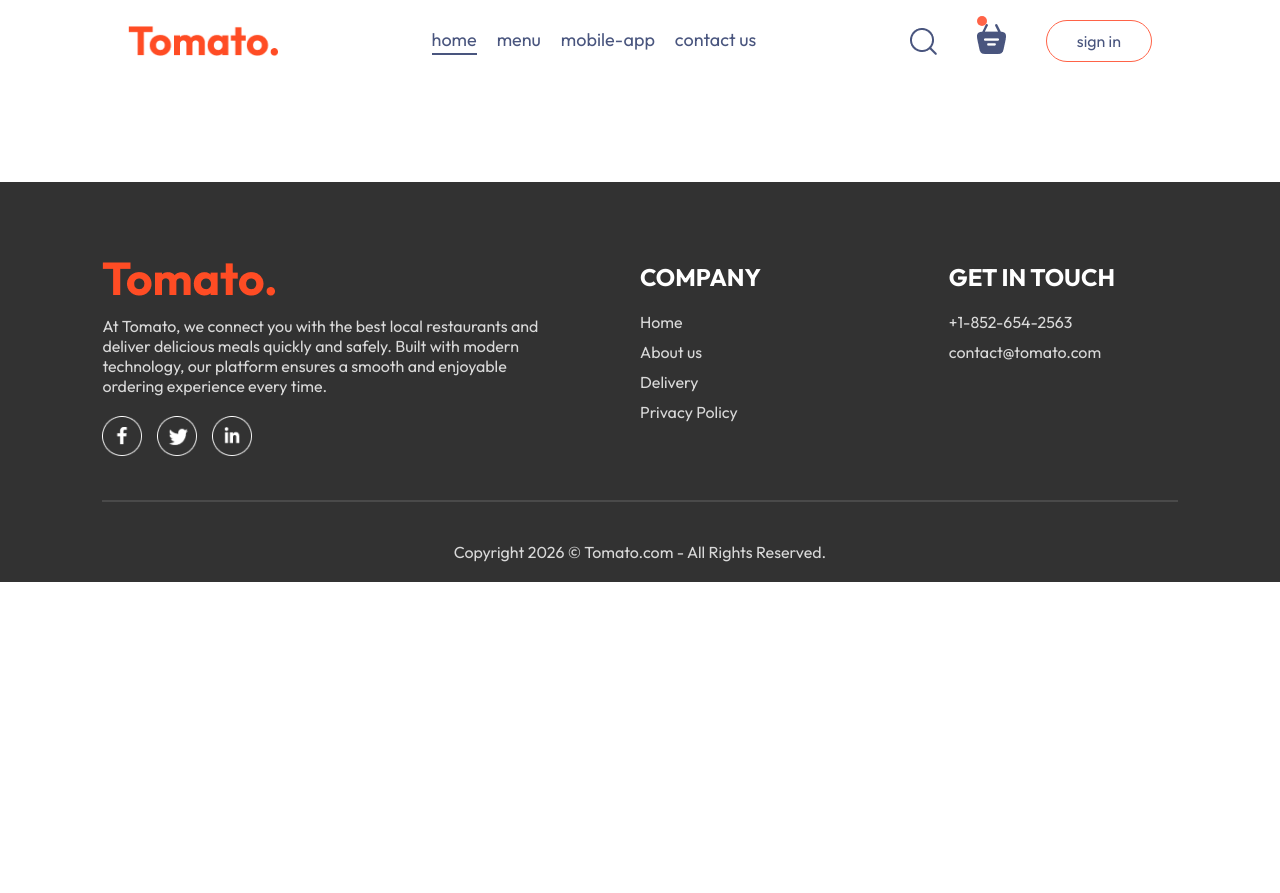
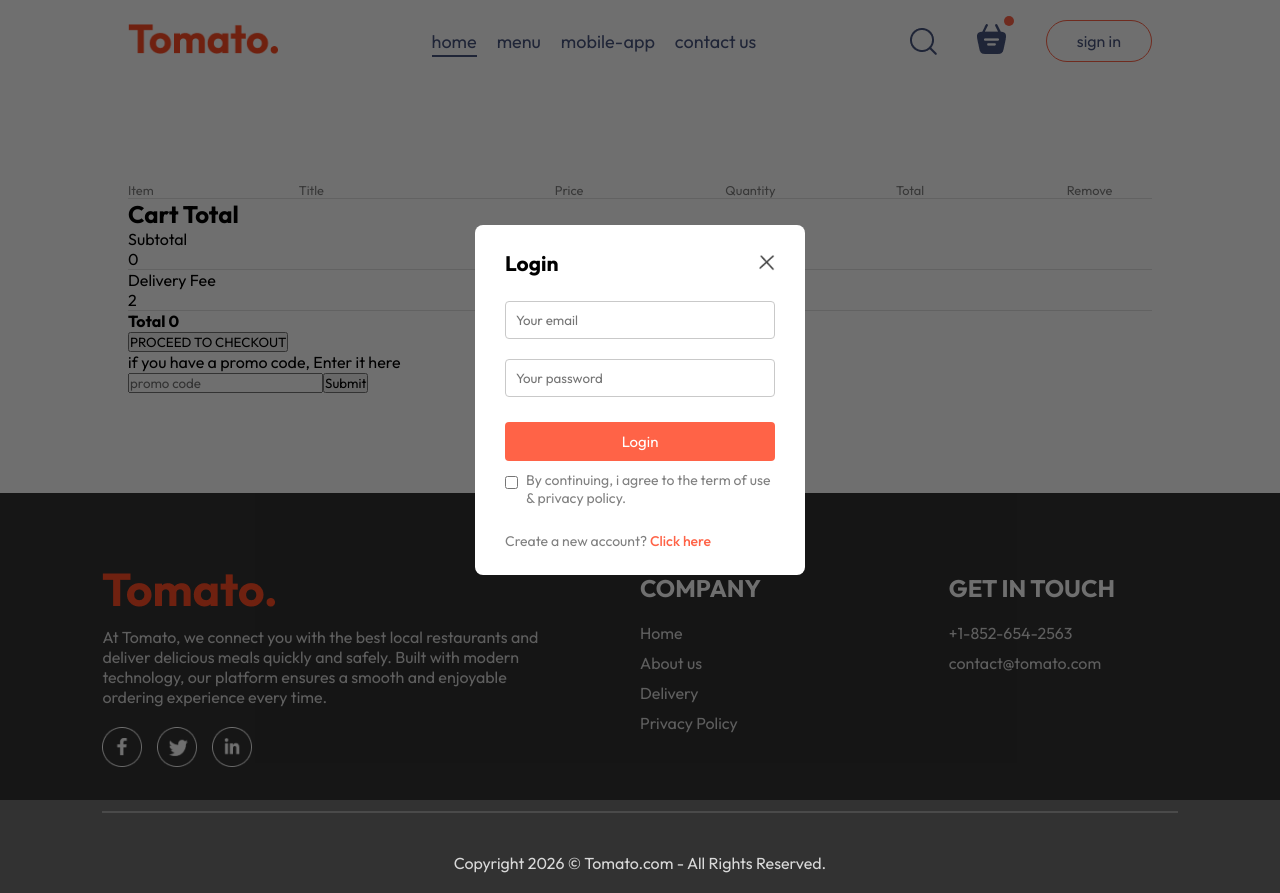
Before and after one commit to yesh299/food-del, a React (Vite) app: page /cart in a window 1280 px wide. Both pictures are taken after a click on the button "sign in". Before the commit the page ends 800 px from the top, so only its background shows below. Built offline with nearby package versions, Linux system fonts and the light colour scheme.

Commit message:
fifth commit

```diff
--- a/src/App.jsx
+++ b/src/App.jsx
@@ -1,16 +1,19 @@
-import React from "react";
+import React, { useState } from "react";
 import Navbar from "./components/Navbar/Navbar";
 import { Route, Routes } from "react-router-dom";
 import Home from "./pages/Home/Home";
 import Cart from "./pages/Cart/Cart";
 import PlaceOrder from "./pages/PlaceOrder/PlaceOrder";
 import Footer from "./components/Footer/Footer";
+import LoginPopup from "./components/LoginPopup/LoginPopup";
 
 const App = () => {
+  const [showLogin,setShowLogin] = useState(false)
   return (
     <>
+    {showLogin?<LoginPopup setShowLogin={setShowLogin} />:<></>}
       <div className="app">
-        <Navbar />
+        <Navbar setShowLogin={setShowLogin} />
         <Routes>
           <Route path="/" element={<Home />} />
           <Route path="/cart" element={<Cart />} />
--- a/src/components/ExploreMenu/ExploreMenu.css
+++ b/src/components/ExploreMenu/ExploreMenu.css
@@ -51,3 +51,9 @@
   border: 4px solid tomato;
   padding: 2px;
 }
+@media (max-width: 1050px) {
+  .explore-menu-text {
+    max-width: 100%;
+    font-size: 14px;
+  }
+}
--- a/src/components/Footer/Footer.css
+++ b/src/components/Footer/Footer.css
@@ -45,3 +45,13 @@
   background-color: #4a4a4a;
   border: none;
 }
+@media (max-width: 750px) {
+  .footer-content {
+    display: flex;
+    flex-direction: column;
+    gap: 35px;
+  }
+  .footer-copyright {
+    text-align: center;
+  }
+}
--- /dev/null
+++ b/src/components/LoginPopup/LoginPopup.css
@@ -0,0 +1,72 @@
+.login-popup {
+  position: fixed;
+  top: 0;
+  left: 0;
+  z-index: 1;
+  width: 100%;
+  height: 100%;
+  background-color: #00000090;
+  display: grid;
+}
+
+.login-popup-container {
+  place-self: center;
+  width: max(23vw, 330px);
+  color: #808080;
+  background-color: white;
+  display: flex;
+  flex-direction: column;
+  gap: 25px;
+  padding: 25px 30px;
+  border-radius: 8px;
+  font-size: 14px;
+  animation: fadeIn 0.5s;
+}
+
+.login-popup-title {
+  display: flex;
+  justify-content: space-between;
+  align-items: center;
+  color: black;
+}
+
+.login-popup-title img {
+  width: 16px;
+  cursor: pointer;
+}
+.login-popup-input {
+  display: flex;
+  flex-direction: column;
+  gap: 20px;
+}
+.login-popup-input input {
+  outline: none;
+  border: 1px solid #c9c9c9;
+  padding: 10px;
+  border-radius: 4px;
+}
+
+.login-popup-container button {
+  border: none;
+  padding: 10px;
+  border-radius: 4px;
+  color: white;
+  background-color: tomato;
+  font-size: 15px;
+  cursor: pointer;
+}
+.login-popup-condition {
+  display: flex;
+  align-items: start;
+  gap: 8px;
+  margin-top: -15px;
+}
+.login-popup-condition input {
+  margin-top: 5px;
+}
+.login-popup p span {
+    color: tomato;
+    cursor: pointer;
+    font-weight: 500;
+
+}
--- /dev/null
+++ b/src/components/LoginPopup/LoginPopup.jsx
@@ -0,0 +1,54 @@
+import React, { useState } from "react";
+import "./LoginPopup.css";
+import { assets } from "../../assets/assets";
+
+const LoginPopup = ({ setShowLogin }) => {
+  const [currentState, setCurrentState] = useState("Login");
+
+  return (
+    <div className="login-popup">
+      <form className="login-popup-container">
+        <div className="login-popup-title">
+          <h2>{currentState}</h2>
+          <img
+            onClick={() => setShowLogin(false)}
+            src={assets.cross_icon}
+            alt=""
+          />
+        </div>
+        <div className="login-popup-input">
+          {currentState === "Login" ? (
+            <></>
+          ) : (
+            <input type="text" placeholder="Your name" required />
+          )}
+
+          <input type="email" placeholder="Your email" required />
+          <input type="password" placeholder="Your password" required />
+        </div>
+        <button>
+          {currentState === "Sign Up" ? "Create account" : "Login"}
+        </button>
+        <div className="login-popup-condition">
+          <input type="checkbox" required />
+          <p>By continuing, i agree to the term of use & privacy policy.</p>
+        </div>
+        {currentState === "Login" ? (
+          <p>
+            Create a new account?{" "}
+            <span onClick={() => setCurrentState("Sign UP")}>
+              Click here
+            </span>{" "}
+          </p>
+        ) : (
+          <p>
+            Already have an account?{" "}
+            <span onClick={() => setCurrentState("Login")}>Login here</span>
+          </p>
+        )}
+      </form>
+    </div>
+  );
+};
+
+export default LoginPopup;
--- a/src/components/Navbar/Header/Header.css
+++ b/src/components/Navbar/Header/Header.css
@@ -42,7 +42,6 @@
   cursor: pointer;
 }
 
-/* ✅ Fixed Media Queries */
 @media (max-width: 1050px) {
   .header-content {
     max-width: 45%;
--- a/src/components/Navbar/Navbar.css
+++ b/src/components/Navbar/Navbar.css
@@ -15,6 +15,17 @@
   gap: 20px;
   color: #49557e;
   font-size: 18px;
+}
+
+.navbar-menu li {
+  list-style: none;
+}
+
+.navbar-menu a,
+.navbar-menu Link {
+  text-decoration: none;
+  color: #49557e;
+  cursor: pointer;
 }
 
 .navbar-right {
@@ -58,7 +69,7 @@
   background-color: tomato;
   border-radius: 5px;
   top: -8px;
-  right: -8pxs;
+  right: -8px;
 }
 @media (max-width: 1050px) {
   .navbar .logo {
@@ -99,6 +110,6 @@
 }
 @media (max-width: 750px) {
   .navbar-menu {
-    display: nones;
+    display: none;
   }
 }
--- a/src/components/Navbar/Navbar.jsx
+++ b/src/components/Navbar/Navbar.jsx
@@ -1,41 +1,54 @@
 import React, { useState } from "react";
 import "./Navbar.css";
 import { assets } from "../../assets/assets";
+import { Link } from "react-router-dom";
 
-const Navbar = () => {
+const Navbar = ({ setShowLogin }) => {
   const [menu, setMenu] = useState("home");
 
   return (
     <div className="navbar">
-      <img src={assets.logo} alt="logo" className="logo" />
+      <Link to='/' ><img src={assets.logo} alt="logo" className="logo" /> </Link>
 
       <ul className="navbar-menu">
-        <li
+        <li>
+          <Link
+            to="/"
             onClick={() => setMenu("home")}
             className={menu === "home" ? "active" : ""}
           >
             home
+          </Link>
         </li>
 
-        <li
+        <li>
+          <a
+            href="#explore-menu"
             onClick={() => setMenu("menu")}
             className={menu === "menu" ? "active" : ""}
           >
             menu
+          </a>
         </li>
 
-        <li
+        <li>
+          <a
+            href="#app-download"
             onClick={() => setMenu("mobile-app")}
             className={menu === "mobile-app" ? "active" : ""}
           >
             mobile-app
+          </a>
         </li>
 
-        <li
+        <li>
+          <a
+            href="#footer"
             onClick={() => setMenu("contact-us")}
             className={menu === "contact-us" ? "active" : ""}
           >
             contact us
+          </a>
         </li>
       </ul>
 
@@ -43,10 +56,10 @@
         <img src={assets.search_icon} alt="search" />
 
         <div className="navbar-search-icon">
-          <img src={assets.basket_icon} alt="basket" />
+          <Link to='/cart' ><img src={assets.basket_icon} alt="basket" /></Link>
           <div className="dot"></div>
         </div>
-        <button>sign in</button>
+        <button onClick={() => setShowLogin(true)}>sign in</button>
       </div>
     </div>
   );
--- a/src/index.css
+++ b/src/index.css
@@ -1,10 +1,13 @@
 @import url("https://fonts.googleapis.com/css2?family=Outfit:wght@100..900&family=Poppins:ital,wght@0,100;0,200;0,300;0,400;0,500;0,600;0,700;0,800;0,900;1,100;1,200;1,300;1,400;1,500;1,600;1,700;1,800;1,900&display=swap");
+
 * {
   padding: 0;
   margin: 0;
   box-sizing: border-box;
-  font-family: Outfit;
+  font-family: 'Outfit', sans-serif;
+  scroll-behavior: smooth;
 }
+
 body {
   min-height: 100vh;
 }
@@ -13,6 +16,7 @@
   text-decoration: none;
   color: inherit;
 }
+
 .app {
   width: 80%;
   margin: auto;
--- a/src/pages/Cart/Cart.css
+++ b/src/pages/Cart/Cart.css
@@ -0,0 +1,25 @@
+.cart {
+  margin-top: 100px;
+}
+.cart-items-title {
+  display: grid;
+  grid-template-columns: 1fr 1.5fr 1fr 1fr 1fr 0.5fr;
+  align-items: center;
+  color: gray;
+  font-size: max(1vw, 12px);
+}
+.cart-items-item {
+  margin: 10px 0px;
+  color: black;
+}
+.cart-items-item img {
+  width: 50px;
+}
+.cart hr {
+  height: 1px;
+  background-color: #e2e2e2;
+  border: none;
+}
+.cart-items-item .cross {
+    cursor: pointer;
+}
--- a/src/pages/Cart/Cart.jsx
+++ b/src/pages/Cart/Cart.jsx
@@ -1,11 +1,78 @@
-import React from 'react'
-import './Cart.css'
+import React, { useContext } from "react";
+import { StoreContext } from "../../context/StoreContext";
+import "./Cart.css";
+
 const Cart = () => {
+  const { cartItem, food_list, removeFromCart } = useContext(StoreContext);
+
   return (
-    <div>
+    <div className="cart">
+      <div className="cart-items">
+        <div className="cart-items-title">
+          <p>Item</p>
+          <p>Title</p>
+          <p>Price</p>
+          <p>Quantity</p>
+          <p>Total</p>
+          <p>Remove</p>
+        </div>
+        <hr />
+        {food_list.map((item) => {
+          if (cartItem[item._id] > 0) {
+            return (
+              <div>
+                <div
+                  key={item._id}
+                  className="cart-items-title cart-items-item"
+                >
+                  <img src={item.image} alt="" />
+                  <p>{item.name}</p>
+                  <p>${item.price}</p>
+                  <p>{cartItem[item._id]}</p>
+                  <p>${item.price * cartItem[item._id]}</p>
+                  <p onClick={() => removeFromCart(item._id)} className="cross">
+                    x
+                  </p>
+                </div>
+                <hr />
+              </div>
+            );
+          }
+        })}
+      </div>
+      <div className="cart-bottom">
+        <div className="cart-total">
+          <h2>Cart Total</h2>
+          <div>
+            <div className="cart-total-details">
+              <p>Subtotal</p>
+              <p>{0}</p>
+            </div>
+            <hr />
+            <div className="cart-total-details">
+              <p>Delivery Fee</p>
+              <p>{2}</p>
+            </div>
+            <hr />
+            <div className="cart-total-details">
+              <b> Total </b>
+              <b>{0}</b>
+            </div>
+          </div>
+          <button>PROCEED TO CHECKOUT</button>
+        </div>
+        <div className="cart-promocode">
+          <div>
+            <p>if you have a promo code, Enter it here</p>
+            <div className="cart-promocode-input">
+              <input type="text" placeholder="promo code" />
+              <button>Submit</button>
+            </div>
+          </div>
+        </div>
+      </div>
+    </div>
+  );
+};
 
-    </div>
-  )
-}
-
-export default Cart
+export default Cart;
```
Lines whose indentation alone changed are shown as unchanged.
